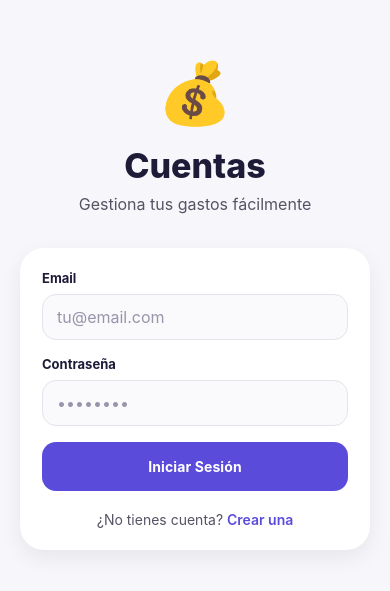
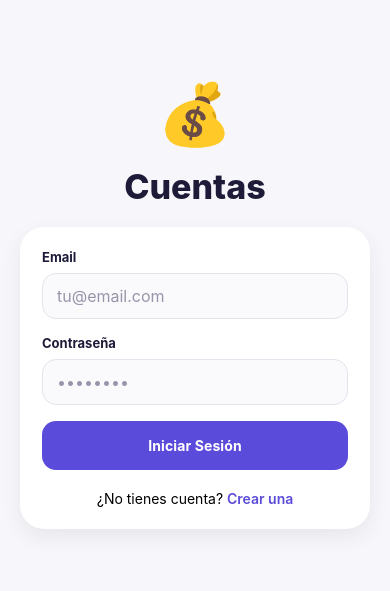
Before and after one commit to tomasvazquez10/cuentas, a React Native app: screen /Calendario in a window 390 px wide. Shown: the part 119-710 px from the top of the page. Built offline with nearby package versions, Linux system fonts and the light colour scheme.

Commit message:
Ajustes en pantallas para mejor visual

```diff
--- a/src/screens/AuthScreen.tsx
+++ b/src/screens/AuthScreen.tsx
@@ -92,7 +92,6 @@ export default function AuthScreen() {
         <View style={styles.header}>
           <Text style={styles.logo}>💰</Text>
           <Text style={styles.title}>Cuentas</Text>
-          <Text style={styles.subtitle}>Gestiona tus gastos fácilmente</Text>
         </View>
 
         <View style={styles.form}>
@@ -178,7 +177,7 @@ const styles = StyleSheet.create({
   },
   header: {
     alignItems: 'center',
-    marginBottom: 34,
+    marginBottom: 20,
   },
   logo: {
     fontSize: 60,
@@ -188,11 +187,6 @@ const styles = StyleSheet.create({
     fontSize: 34,
     fontWeight: '800',
     color: colors.dark,
-  },
-  subtitle: {
-    fontSize: 16,
-    color: colors.gray[600],
-    marginTop: 8,
   },
   form: {
     backgroundColor: '#fff',
@@ -210,7 +204,6 @@ const styles = StyleSheet.create({
     marginTop: 20,
   },
   switchText: {
-    color: colors.gray[600],
     fontSize: 14,
   },
   switchLink: {
--- a/src/screens/CalendarioScreen.tsx
+++ b/src/screens/CalendarioScreen.tsx
@@ -110,6 +110,38 @@ export default function CalendarioScreen({ navigation }: any) {
     setPagoDialog(pago);
   };
 
+  const handleDeletePago = (pago: CalendarioPago) => {
+    Alert.alert(
+      'Eliminar pago',
+      `¿Estás seguro de que deseas eliminar el pago de "${pago.servicio}"?`,
+      [
+        { text: 'Cancelar', style: 'cancel' },
+        {
+          text: 'Eliminar',
+          style: 'destructive',
+          onPress: async () => {
+            try {
+              await calendarioPagoService.eliminar(pago.id);
+              setPagos((pagosActuales) => pagosActuales.filter((p) => p.id !== pago.id));
+              Alert.alert('Éxito', 'Pago eliminado correctamente');
+            } catch (error: any) {
+              Alert.alert('Error', error?.message || 'No se pudo eliminar el pago');
+            }
+          },
+        },
+      ]
+    );
+  };
+
+  const abrirModalNuevoPago = () => {
+    if (diasSeleccionados.length === 1) {
+      setFecha(diasSeleccionados[0]);
+    } else {
+      setFecha(new Date().toISOString().split('T')[0]);
+    }
+    setModalVisible(true);
+  };
+
   const abrirMovimientoDesdePago = (pago: CalendarioPago) => {
     const hoy = new Date();
     const fechaHoy = `${hoy.getFullYear()}-${String(hoy.getMonth() + 1).padStart(2, '0')}-${String(hoy.getDate()).padStart(2, '0')}`;
@@ -145,6 +177,12 @@ export default function CalendarioScreen({ navigation }: any) {
     : pagosDelMes;
   const totalPendiente = pagosDelMes
     .filter((pago) => !pago.pago)
+    .reduce((total, pago) => total + pago.monto, 0);
+  const vencidosHoy = pagosDelMes
+    .filter((pago) => !pago.pago && pago.fecha.slice(0, 10) <= claveHoy)
+    .reduce((total, pago) => total + pago.monto, 0);
+  const totalPagado = pagosDelMes
+    .filter((pago) => pago.pago)
     .reduce((total, pago) => total + pago.monto, 0);
   const totalPendienteSeleccionado = pagosMostrados
     .filter((pago) => !pago.pago)
@@ -182,9 +220,7 @@ export default function CalendarioScreen({ navigation }: any) {
         refreshControl={<RefreshControl refreshing={refreshing} onRefresh={onRefresh} />}
       >
         <View style={styles.header}>
-          <Text style={styles.headerKicker}>PLANIFICACION</Text>
           <Text style={styles.headerTitle}>Calendario de pagos</Text>
-          <Text style={styles.headerSubtitle}>Controla tus vencimientos del mes.</Text>
         </View>
 
         <View style={styles.monthSelector}>
@@ -201,7 +237,15 @@ export default function CalendarioScreen({ navigation }: any) {
         </View>
 
         <View style={styles.statsContainer}>
+          {vencidosHoy > 0 ? (
             <StatCard label="Total pendiente" value={totalPendiente} type="egreso" />
+          ) : (
+            <View style={styles.alDiaContainer}>
+              <Text style={styles.alDiaIcon}>✓</Text>
+              <Text style={styles.alDiaText}>Estás al día</Text>
+              <Text style={styles.alDiaSubtext}>Sin pagos vencidos</Text>
+            </View>
+          )}
         </View>
 
         <View style={styles.calendarCard}>
@@ -245,7 +289,6 @@ export default function CalendarioScreen({ navigation }: any) {
                 </>
               );
               return (
-                pagosDelDia.length ? (
                 <TouchableOpacity
                   key={fechaDia}
                   onPress={() => toggleDiaSeleccionado(fechaDia)}
@@ -258,9 +301,6 @@ export default function CalendarioScreen({ navigation }: any) {
                 >
                   {contenidoDia}
                 </TouchableOpacity>
-                ) : (
-                  <View key={fechaDia} style={[styles.dayCell, esHoy && styles.dayCellToday]}>{contenidoDia}</View>
-                )
               );
             })}
           </View>
@@ -334,6 +374,7 @@ export default function CalendarioScreen({ navigation }: any) {
                 key={pago.id}
                 pago={pago}
                 onToggle={(completed) => handleTogglePago(pago, completed)}
+                onDelete={() => handleDeletePago(pago)}
               />
             ))
           )}
@@ -343,7 +384,7 @@ export default function CalendarioScreen({ navigation }: any) {
       <View style={styles.fabContainer}>
         <TouchableOpacity
           accessibilityLabel="Nuevo pago"
-          onPress={() => setModalVisible(true)}
+          onPress={abrirModalNuevoPago}
           style={styles.fab}
         >
           <Text style={styles.fabText}>+</Text>
@@ -376,14 +417,12 @@ const styles = StyleSheet.create({
   header: {
     backgroundColor: colors.primary,
     paddingHorizontal: 20,
-    paddingBottom: 18,
+    paddingBottom: 14,
     paddingTop: 42,
     borderBottomLeftRadius: 28,
     borderBottomRightRadius: 28,
   },
-  headerKicker: { color: '#DCD8FF', fontSize: 11, fontWeight: '800', letterSpacing: 1.2, marginBottom: 8 },
-  headerTitle: { fontSize: 25, fontWeight: '800', color: '#fff' },
-  headerSubtitle: { color: '#DCD8FF', fontSize: 13, marginTop: 5 },
+  headerTitle: { fontSize: 22, fontWeight: '800', color: '#fff' },
   monthSelector: {
     flexDirection: 'row', alignItems: 'center', justifyContent: 'space-between', marginHorizontal: 20,
     marginTop: 12, padding: 10, backgroundColor: '#fff', borderRadius: 16, elevation: 2,
@@ -394,6 +433,8 @@ const styles = StyleSheet.create({
   monthLabel: { color: colors.gray[500], fontSize: 10, fontWeight: '800', letterSpacing: 0.8, textAlign: 'center' },
   monthTitle: { color: colors.dark, fontSize: 15, fontWeight: '800', marginTop: 2, textAlign: 'center', textTransform: 'capitalize' },
   statsContainer: { paddingHorizontal: 20, paddingTop: 18 },
+  statsRow: { flexDirection: 'row', gap: 12 },
+  statCol: { flex: 1 },
   calendarCard: { backgroundColor: '#fff', borderRadius: 20, marginHorizontal: 20, marginTop: 4, padding: 16, elevation: 2, shadowColor: colors.dark, shadowOffset: { width: 0, height: 3 }, shadowOpacity: 0.05, shadowRadius: 9 },
   legend: { flexDirection: 'row', gap: 14, marginBottom: 18 },
   legendItem: { flexDirection: 'row', alignItems: 'center', gap: 6 },
@@ -430,4 +471,8 @@ const styles = StyleSheet.create({
   fab: { width: 58, height: 58, borderRadius: 29, alignItems: 'center', justifyContent: 'center', backgroundColor: colors.success, elevation: 8, shadowColor: colors.dark, shadowOpacity: 0.2, shadowRadius: 10, shadowOffset: { width: 0, height: 4 } },
   fabText: { color: '#fff', fontSize: 32, fontWeight: '400', lineHeight: 36 },
   modalFooter: { flexDirection: 'row', gap: 8 },
+  alDiaContainer: { alignItems: 'center', backgroundColor: '#E8F5E9', borderRadius: 18, marginHorizontal: 20, marginTop: 18, padding: 24 },
+  alDiaIcon: { color: colors.success, fontSize: 36, marginBottom: 8 },
+  alDiaText: { color: colors.success, fontSize: 20, fontWeight: '800' },
+  alDiaSubtext: { color: colors.gray[600], fontSize: 14, marginTop: 4 },
 });
--- a/src/screens/HomeScreen.tsx
+++ b/src/screens/HomeScreen.tsx
@@ -76,11 +76,7 @@ export default function HomeScreen() {
       }
     >
       <View style={styles.header}>
-        <Text style={styles.eyebrow}>TU PANORAMA</Text>
         <Text style={styles.headerTitle}>Resumen financiero</Text>
-        <Text style={styles.headerSubtitle}>
-          Tus saldos organizados por metodo de pago.
-        </Text>
       </View>
 
       <View style={styles.monthSelector}>
@@ -135,27 +131,15 @@ const styles = StyleSheet.create({
   header: {
     backgroundColor: colors.primary,
     paddingHorizontal: 20,
-    paddingBottom: 20,
+    paddingBottom: 14,
     paddingTop: 42,
     borderBottomLeftRadius: 28,
     borderBottomRightRadius: 28,
   },
-  eyebrow: {
-    color: '#DCD8FF',
-    fontSize: 11,
-    fontWeight: '800',
-    letterSpacing: 1.2,
-    marginBottom: 8,
-  },
   headerTitle: {
-    fontSize: 25,
+    fontSize: 22,
     fontWeight: '800',
     color: '#fff',
-  },
-  headerSubtitle: {
-    color: '#DCD8FF',
-    fontSize: 13,
-    marginTop: 5,
   },
   monthSelector: {
     flexDirection: 'row',
--- a/src/screens/MovimientosScreen.tsx
+++ b/src/screens/MovimientosScreen.tsx
@@ -382,9 +382,7 @@ export default function MovimientosScreen({ navigation, route }: any) {
         }
       >
         <View style={styles.header}>
-          <Text style={styles.headerKicker}>HISTORIAL</Text>
           <Text style={styles.headerTitle}>Movimientos</Text>
-          <Text style={styles.headerSubtitle}>Tus ingresos y gastos, ordenados.</Text>
         </View>
 
         <View style={styles.monthSelector}>
@@ -704,18 +702,16 @@ const styles = StyleSheet.create({
   header: {
     backgroundColor: colors.primary,
     paddingHorizontal: 20,
-    paddingBottom: 18,
+    paddingBottom: 14,
     paddingTop: 42,
     borderBottomLeftRadius: 28,
     borderBottomRightRadius: 28,
   },
   headerTitle: {
-    fontSize: 25,
+    fontSize: 22,
     fontWeight: '800',
     color: '#fff',
   },
-  headerKicker: { color: '#DCD8FF', fontSize: 11, fontWeight: '800', letterSpacing: 1.2, marginBottom: 8 },
-  headerSubtitle: { color: '#DCD8FF', fontSize: 13, marginTop: 5 },
   listContainer: {
     paddingHorizontal: 20,
     paddingVertical: 20,
--- a/src/screens/PerfilScreen.tsx
+++ b/src/screens/PerfilScreen.tsx
@@ -81,7 +81,6 @@ export default function PerfilScreen() {
   return (
     <ScrollView style={styles.container}>
       <View style={styles.header}>
-        <Text style={styles.headerKicker}>TU CUENTA</Text>
         <Text style={styles.headerTitle}>Perfil</Text>
       </View>
 
@@ -184,17 +183,16 @@ const styles = StyleSheet.create({
   header: {
     backgroundColor: colors.primary,
     paddingHorizontal: 20,
-    paddingBottom: 26,
+    paddingBottom: 14,
     paddingTop: 52,
     borderBottomLeftRadius: 28,
     borderBottomRightRadius: 28,
   },
   headerTitle: {
-    fontSize: 30,
+    fontSize: 22,
     fontWeight: '800',
     color: '#fff',
   },
-  headerKicker: { color: '#DCD8FF', fontSize: 11, fontWeight: '800', letterSpacing: 1.2, marginBottom: 8 },
   profileSection: {
     alignItems: 'center',
     paddingVertical: 30,
--- a/src/screens/TarjetasScreen.tsx
+++ b/src/screens/TarjetasScreen.tsx
@@ -86,10 +86,8 @@ export default function TarjetasScreen() {
       refreshControl={<RefreshControl refreshing={refreshing} onRefresh={onRefresh} />}
     >
       <View style={styles.header}>
-        <Text style={styles.kicker}>RESUMEN DE TARJETAS</Text>
         <Text style={styles.title}>Tarjetas</Text>
-        <Text style={styles.subtitle}>Saldos, cierres y vencimientos.</Text>
-      </View>
+        </View>
 
       <View style={styles.monthSelector}>
         <TouchableOpacity onPress={() => cambiarMes(-1)} style={styles.monthButton}>
@@ -106,7 +104,7 @@ export default function TarjetasScreen() {
 
       <View style={styles.statsContainer}>
         <Text style={styles.sectionTitle}>Balance total</Text>
-        <StatCard label="Todas las tarjetas" value={balanceTotal} type="neutral" />
+        <StatCard label="Todas las tarjetas" value={Math.abs(balanceTotal)} type="neutral" />
       </View>
 
       <View style={styles.section}>
@@ -123,7 +121,7 @@ export default function TarjetasScreen() {
                 <View style={styles.balanceGroup}>
                   <Text style={styles.balanceLabel}>BALANCE</Text>
                   <Text style={[styles.balanceValue, { color: getMetodoColor(tarjeta) }]}>
-                    {formatMoney(balance)}
+                    {formatMoney(Math.abs(balance))}
                   </Text>
                 </View>
               </View>
@@ -151,10 +149,8 @@ export default function TarjetasScreen() {
 
 const styles = StyleSheet.create({
   container: { flex: 1, backgroundColor: colors.light },
-  header: { backgroundColor: colors.primary, paddingHorizontal: 20, paddingTop: 42, paddingBottom: 18, borderBottomLeftRadius: 28, borderBottomRightRadius: 28 },
-  kicker: { color: '#DCD8FF', fontSize: 11, fontWeight: '800', letterSpacing: 1.2, marginBottom: 8 },
-  title: { color: '#fff', fontSize: 25, fontWeight: '800' },
-  subtitle: { color: '#DCD8FF', fontSize: 13, marginTop: 5 },
+  header: { backgroundColor: colors.primary, paddingHorizontal: 20, paddingTop: 42, paddingBottom: 14, borderBottomLeftRadius: 28, borderBottomRightRadius: 28 },
+  title: { color: '#fff', fontSize: 22, fontWeight: '800' },
   monthSelector: { flexDirection: 'row', alignItems: 'center', justifyContent: 'space-between', marginHorizontal: 20, marginTop: 12, padding: 10, backgroundColor: '#fff', borderRadius: 16, elevation: 2, shadowColor: colors.dark, shadowOffset: { width: 0, height: 3 }, shadowOpacity: 0.05, shadowRadius: 9 },
   monthButton: { width: 32, height: 32, borderRadius: 10, backgroundColor: colors.gray[100], alignItems: 'center', justifyContent: 'center' },
   monthButtonText: { color: colors.primary, fontSize: 24, fontWeight: '500', lineHeight: 28 },
```
Lines whose indentation alone changed are shown as unchanged.
